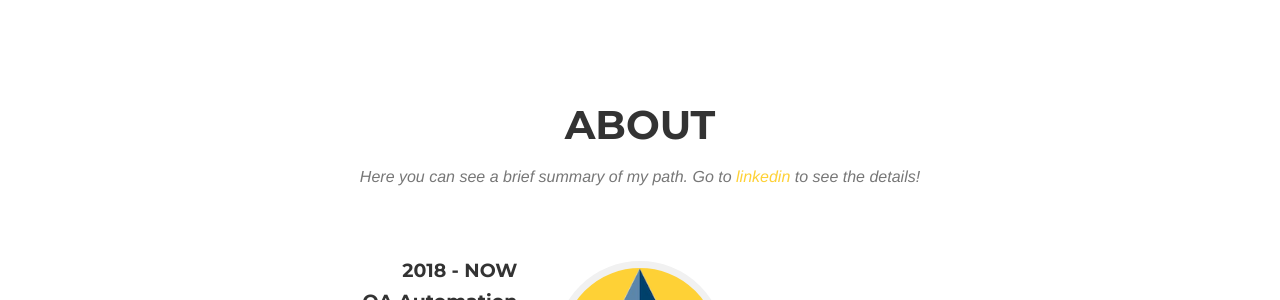
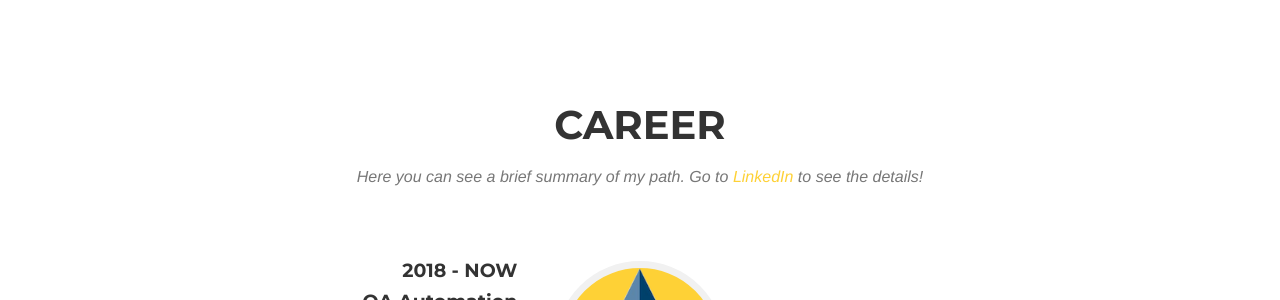
Before and after one commit to GinoGalotti/cv, a Jekyll site: the page built from index.html, in a window 1280 px wide and 900 px high, scrolled down 1418 px. Shown: the part 160-460 px from the top of the window. Built offline with Jekyll 4.4.1, drawn with Linux system fonts in a browser that asks for light colours; some web fonts are replaced.

Commit message:
change style

```diff
--- a/_includes/about.html
+++ b/_includes/about.html
@@ -3,8 +3,8 @@
         <div class="container">
             <div class="row">
                 <div class="col-lg-12 text-center">
-                    <h2 class="section-heading">About</h2>
-                    <h3 class="section-subheading text-muted">Here you can see a brief summary of my path. Go to <a rel="nofollow" target="_blank" href="https://blogs.unity3d.com/2017/07/21/a-look-inside-core-foundation-team-and-improving-unitys-testing-practices/">linkedin</a> to see the details!</h3>
+                    <h2 class="section-heading">Career</h2>
+                    <h3 class="section-subheading text-muted">Here you can see a brief summary of my path. Go to <a rel="nofollow" target="_blank" href="https://blogs.unity3d.com/2017/07/21/a-look-inside-core-foundation-team-and-improving-unitys-testing-practices/">LinkedIn</a> to see the details!</h3>
                 </div>
             </div>
             <div class="row">
--- a/_includes/services.html
+++ b/_includes/services.html
@@ -1,5 +1,5 @@
 <!-- Services Section -->
-    <section id="services">
+    <section id="services" class="bg-light-gray">
         <div class="container">
             <div class="row">
                 <div class="col-lg-12 text-center">
```
